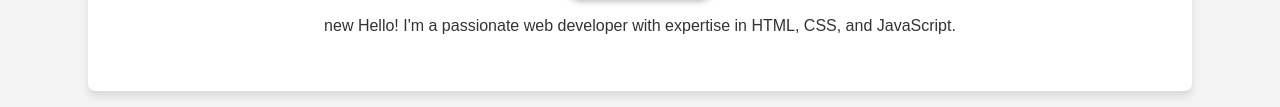
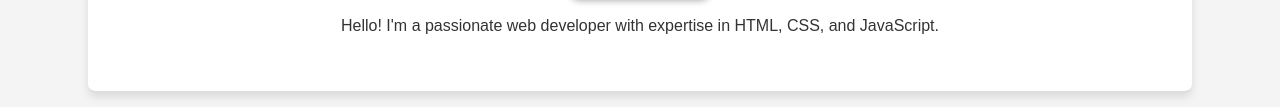
Before and after one commit to chandru-26/CODSOFT-, a plain HTML site: page TASK 1/index.html in a window 1280 px wide. Shown: the part 500-607 px from the top of the page. Drawn offline with Linux system fonts and the light colour scheme.

Commit message:
Revert "new commihis reverts commit 969ac2225aa46bfc6d81ee4829305164a5a95e49.

```diff
--- a/TASK 1/index.html
+++ b/TASK 1/index.html
@@ -16,7 +16,7 @@
     <section id="about">
       <img src="photo.jpg" alt="Your Photo" />
       <p>
-        new Hello! I'm a passionate web developer with expertise in HTML, CSS, and
+        Hello! I'm a passionate web developer with expertise in HTML, CSS, and
         JavaScript.
       </p>
     </section>
```
